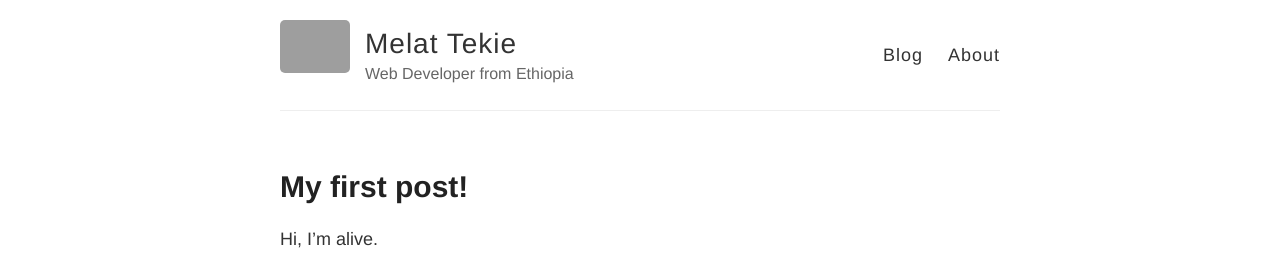
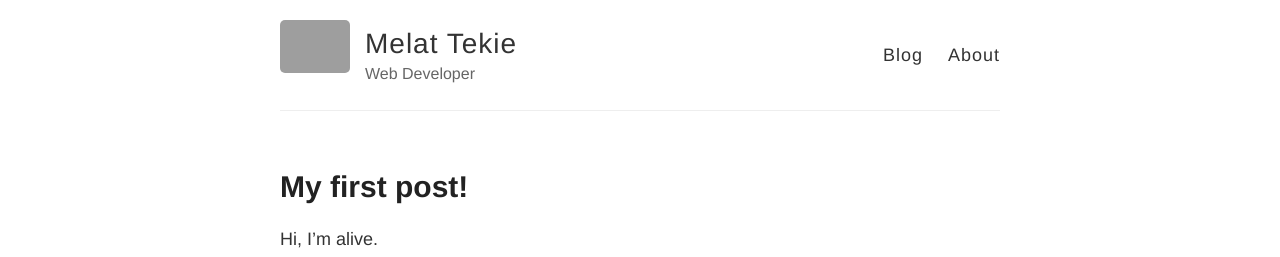
Before and after one commit to MelatTekie/MelatTekie.github.io, a Jekyll site: the page built from index.html, in a window 1280 px wide. Shown: the top 257 px of the page. Built offline with Jekyll 4.4.1, drawn with Linux system fonts in a browser that asks for light colours; grey boxes are pictures that could not be loaded.

Commit message:
Update _config.yml

```diff
--- a/_config.yml
+++ b/_config.yml
@@ -6,7 +6,7 @@
 name: Melat Tekie
 
 # Short bio or description (displayed in the header)
-description: Web Developer from Ethiopia
+description: Web Developer
 
 # URL of your avatar or profile pic (you could use your GitHub profile pic)
 avatar: https://raw.githubusercontent.com/barryclark/jekyll-now/master/images/jekyll-logo.png
```
